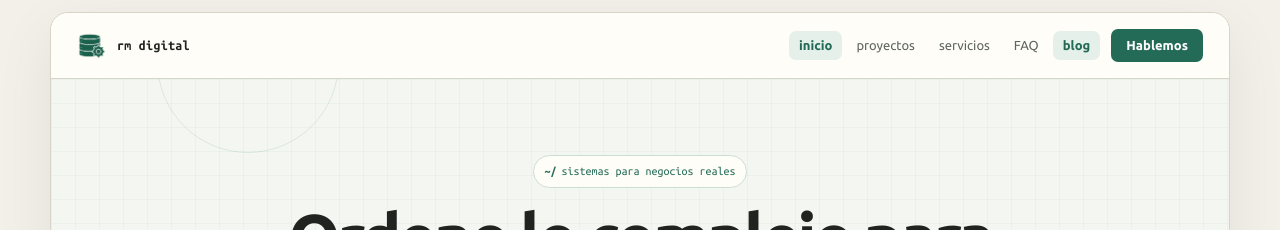
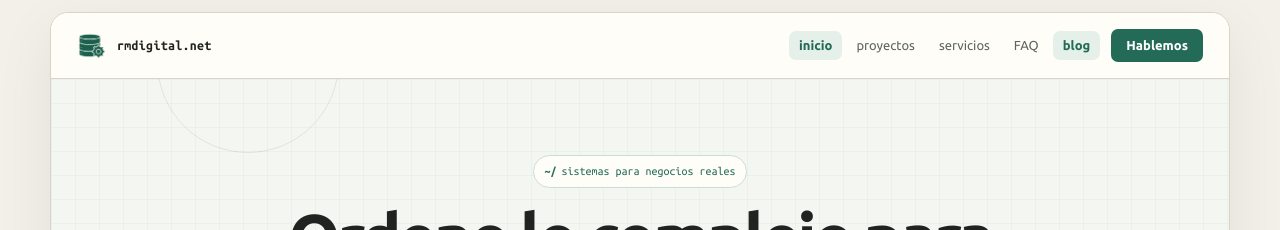
Before and after one commit to renedev0284-creator/rmdigitalnet, a Jekyll site: the page built from index.md, in a window 1280 px wide. Shown: the top 230 px of the page. Built offline with Jekyll 4.4.1, drawn with Linux system fonts in a browser that asks for light colours.

Commit message:
Restore header domain label

```diff
--- a/_includes/topnav.html
+++ b/_includes/topnav.html
@@ -3,7 +3,7 @@
     <span class="logo" aria-hidden="true">
       <img src="{{ site.logo | relative_url }}" alt="">
     </span>
-    <span class="brandname">rm digital</span>
+    <span class="brandname">{{ site.title }}</span>
   </a>
 
   <button class="menu-toggle" id="menu-toggle" aria-expanded="false" aria-controls="main-menu" aria-label="Abrir menú">
```
